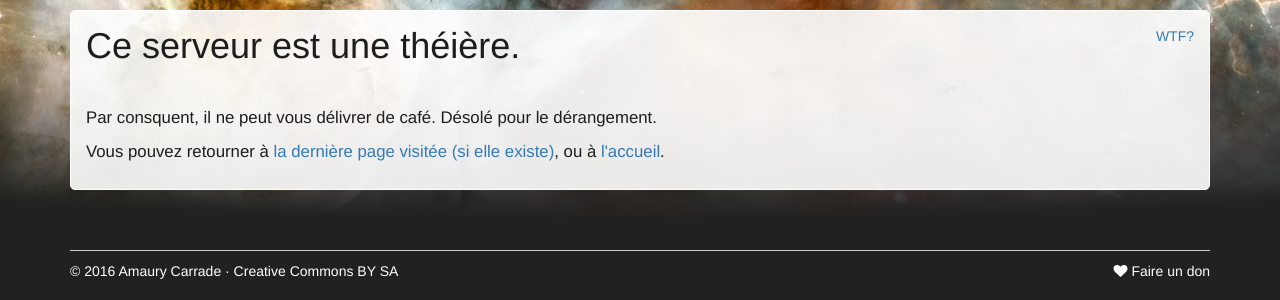
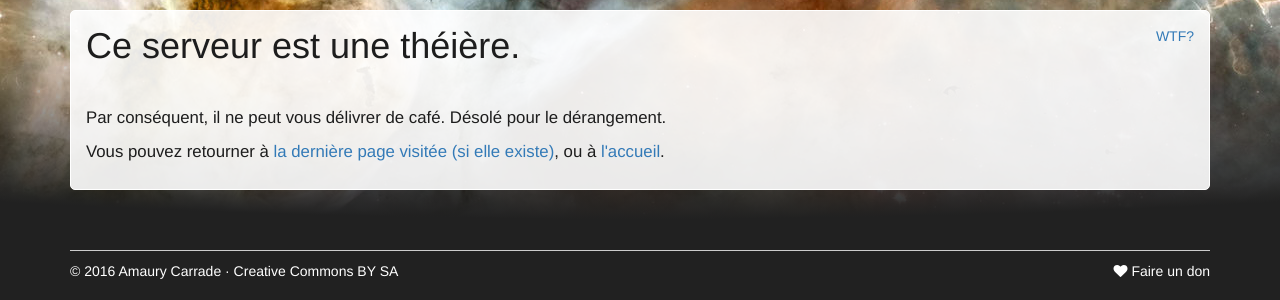
Before and after one commit to AmauryCarrade/outils.carrade.eu, a PHP site: template templates/errors/418.html.twig in a window 1280 px wide. Shown: the part 206-506 px from the top of the page. Run offline with PHP 8.4, Linux system fonts and the light colour scheme; the template is opened without the code that fills it, so the values that code supplies are empty; some libraries are stand-ins or nearby versions.

Commit message:
Fixed typo on 418 error page

```diff
--- a/templates/errors/418.html.twig
+++ b/templates/errors/418.html.twig
@@ -12,7 +12,7 @@
     </div>
     <h1 style="margin-top: 0;">Ce serveur est une théière.</h1>
     <p>
-        Par consquent, il ne peut vous délivrer de café. Désolé pour le dérangement.
+        Par conséquent, il ne peut vous délivrer de café. Désolé pour le dérangement.
     </p>
     <p>
         Vous pouvez retourner à <a href="javascript:history.go(-1);">la dernière page visitée (si elle existe)</a>, ou à <a href="{{ path('homepage') }}">l'accueil</a>.
```
